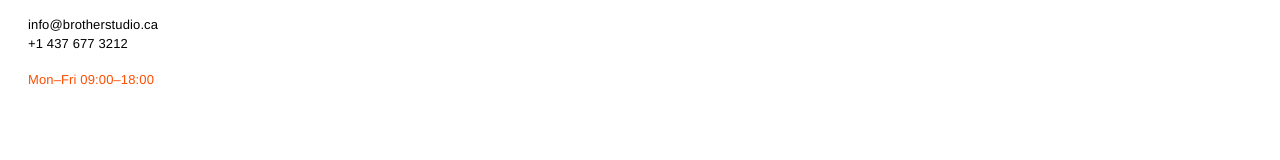
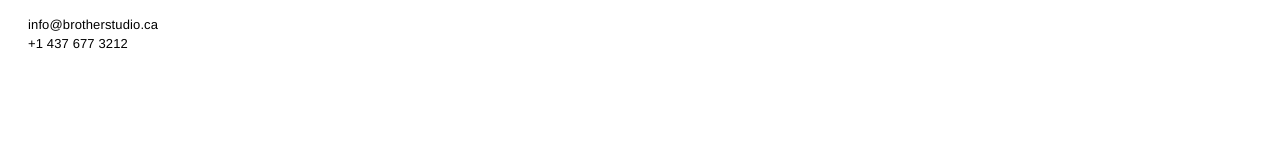
Before and after one commit to CharlesToronto/brotherstudio, a Next.js app: page /contact in a window 1280 px wide. Shown: the part 134-294 px from the top of the page. Built offline with nearby package versions, Linux system fonts and the light colour scheme; no server answers.

Commit message:
Remove opening hours

```diff
--- a/src/app/contact/page.tsx
+++ b/src/app/contact/page.tsx
@@ -14,8 +14,6 @@ export default function ContactPage() {
         <div>
           <a href={`tel:${site.contact.phone}`}>{site.contact.phone}</a>
         </div>
-        <div className="contactSpacer" />
-        <div className="contactAccent">{site.contact.openingHours}</div>
       </address>
     </main>
   );
--- a/src/content/site.ts
+++ b/src/content/site.ts
@@ -6,6 +6,6 @@ export const site = {
     addressLines: ["87 Ashbury Blvrd", "Ajax, L1Z 1N1", "Canada"],
     email: "info@brotherstudio.ca",
     phone: "+1 437 677 3212",
-    openingHours: "Mon–Fri 09:00–18:00",
+    openingHours: "",
   },
 } as const;
```
